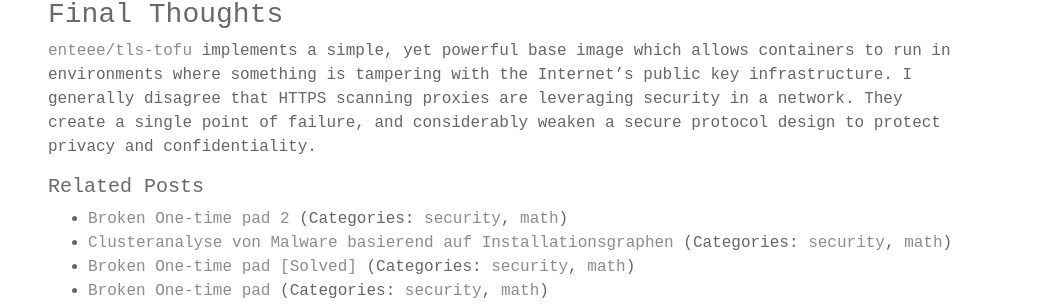
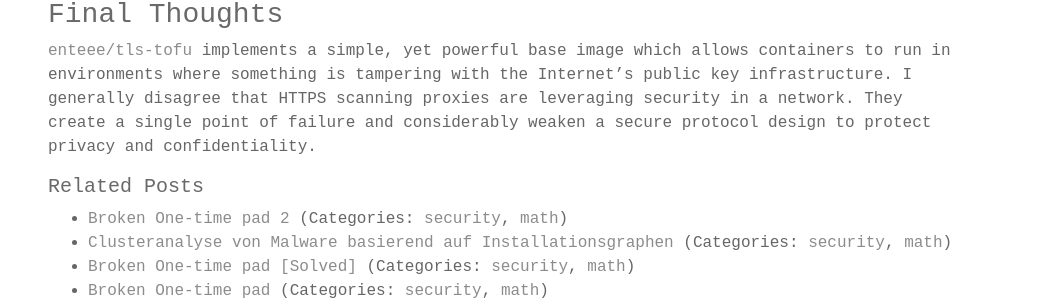
Before and after one commit to Enteee/duckpond.ch, a Jekyll site: the page built from _posts/2019-05-07-tofu-for-containers.md, in a window 1280 px wide and 900 px high, scrolled down 9234 px. Shown: the part 319-624 px from the top of the window, without its empty margins (227-1280 px from the left). Built offline with Jekyll 4.4.1, drawn with Linux system fonts in a browser that asks for light colours; comment, search, counter and statistics services are not loaded.

Commit message:
remove semicolon

```diff
--- a/_posts/2019-05-07-tofu-for-containers.md
+++ b/_posts/2019-05-07-tofu-for-containers.md
@@ -438,8 +438,8 @@ reason.
 containers to run in environments where something is tampering with the
 Internet's public key infrastructure. I generally disagree that HTTPS scanning
 proxies are leveraging security in a network. They create a single point of
-failure, and considerably weaken a secure protocol design to protect privacy
-and confidentiality.
+failure and considerably weaken a secure protocol design to protect privacy and
+confidentiality.
 
 [`kamikaze`]:https://github.com/Enteee/kamikaze#readme
 [self-signed BadSSL]:https://self-signed.badssl.com
```
